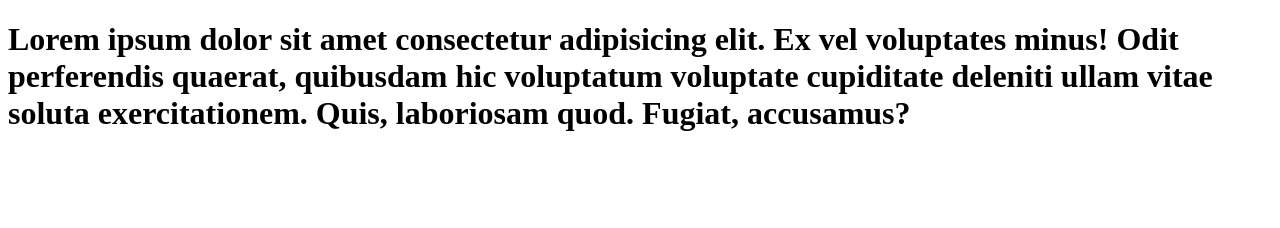
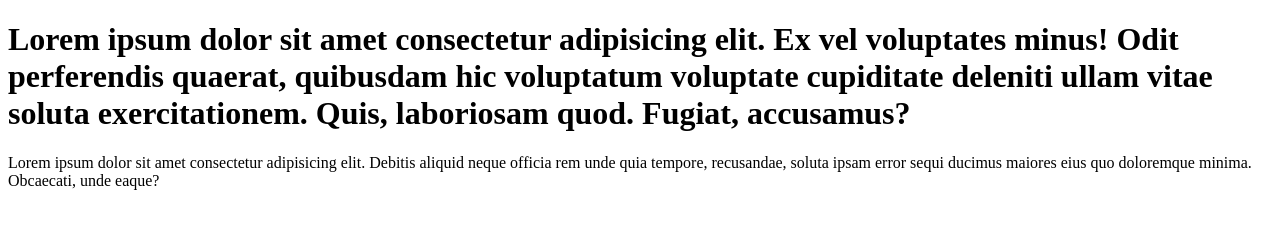
Before and after one commit to adepuramya15/learn-git, a plain HTML site: page index.html in a window 1280 px wide. Drawn offline with Linux system fonts and the light colour scheme.

Commit message:
add paragraph to code

```diff
--- a/index.html
+++ b/index.html
@@ -7,8 +7,13 @@
 </head>
 <body>
     <h1>Lorem ipsum dolor sit amet consectetur adipisicing elit.
-        Ex vel voluptates minus! Odit perferendis quaerat, quibusdam hic voluptatum voluptate cupiditate deleniti ullam vitae soluta exercitationem.
+        Ex vel voluptates minus! Odit perferendis quaerat,
+        quibusdam hic voluptatum voluptate cupiditate deleniti ullam vitae soluta exercitationem.
         Quis, laboriosam quod.
         Fugiat, accusamus?</h1>
+    <p>Lorem ipsum dolor sit amet consectetur adipisicing elit.
+        Debitis aliquid neque officia rem unde quia tempore, recusandae,
+        soluta ipsam error sequi ducimus maiores eius quo doloremque minima.
+        Obcaecati, unde eaque?</p>
 </body>
 </html>
```
